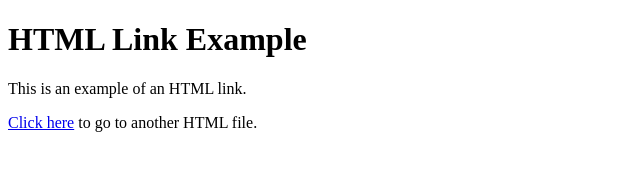
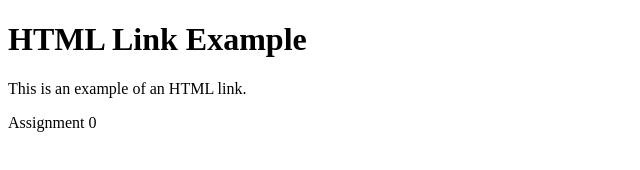
Before and after one commit to hktrib/CSE160-assignments, a plain HTML site: page index.html in a window 1280 px wide. Shown: the whole page, without its empty margins (0-640 px from the left). Drawn offline with Linux system fonts and the light colour scheme.

Commit message:
Asgn0 base finished state

```diff
--- a/index.html
+++ b/index.html
@@ -8,6 +8,6 @@
 <body>
     <h1>HTML Link Example</h1>
     <p>This is an example of an HTML link.</p>
-    <p><a href="/asgn0/src/DrawRectangle.html">Click here</a> to go to another HTML file.</p>
+    <p><a href="hktrib.github.io/CSE160_assignments.github.io//asgn0/src/DrawRectangle.html"></a>Assignment 0</p>
 </body>
 </html>
```
